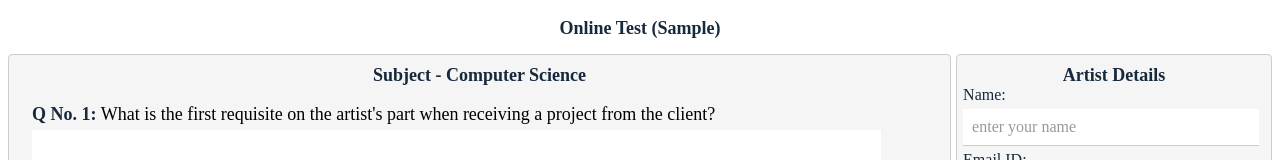
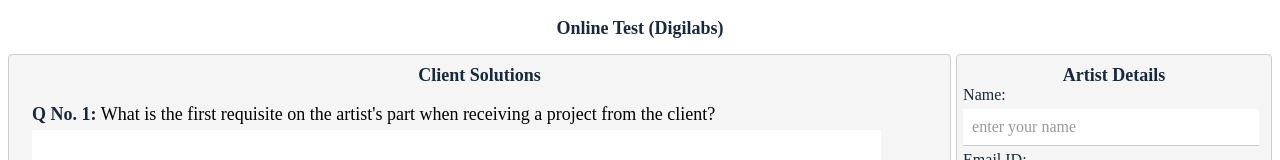
Before and after one commit to vikasgavandi/digiquiz, a plain HTML site: page index.html in a window 1280 px wide. Shown: the top 160 px of the page. Drawn offline with Linux system fonts and the light colour scheme; a script that the page names is missing.

Commit message:
Update index.html

```diff
--- a/index.html
+++ b/index.html
@@ -127,7 +127,7 @@
 
 <body>
     <div style="padding: 10px 0;">
-        <h1>Online Test (Sample)</h1>
+        <h1>Online Test (Digilabs)</h1>
     </div>
 
     <div id="student_details">
@@ -154,7 +154,7 @@
 
     <!--Data entry section.-->
     <div id="container_data_entry">
-         <h2 id="subject"><b>Subject - Computer Science</b></h2> <br />
+         <h2 id="subject"><b>Client Solutions</b></h2> <br />
 
         <div id="container" style="width:100%;overflow:auto;">
             <ul>
```
